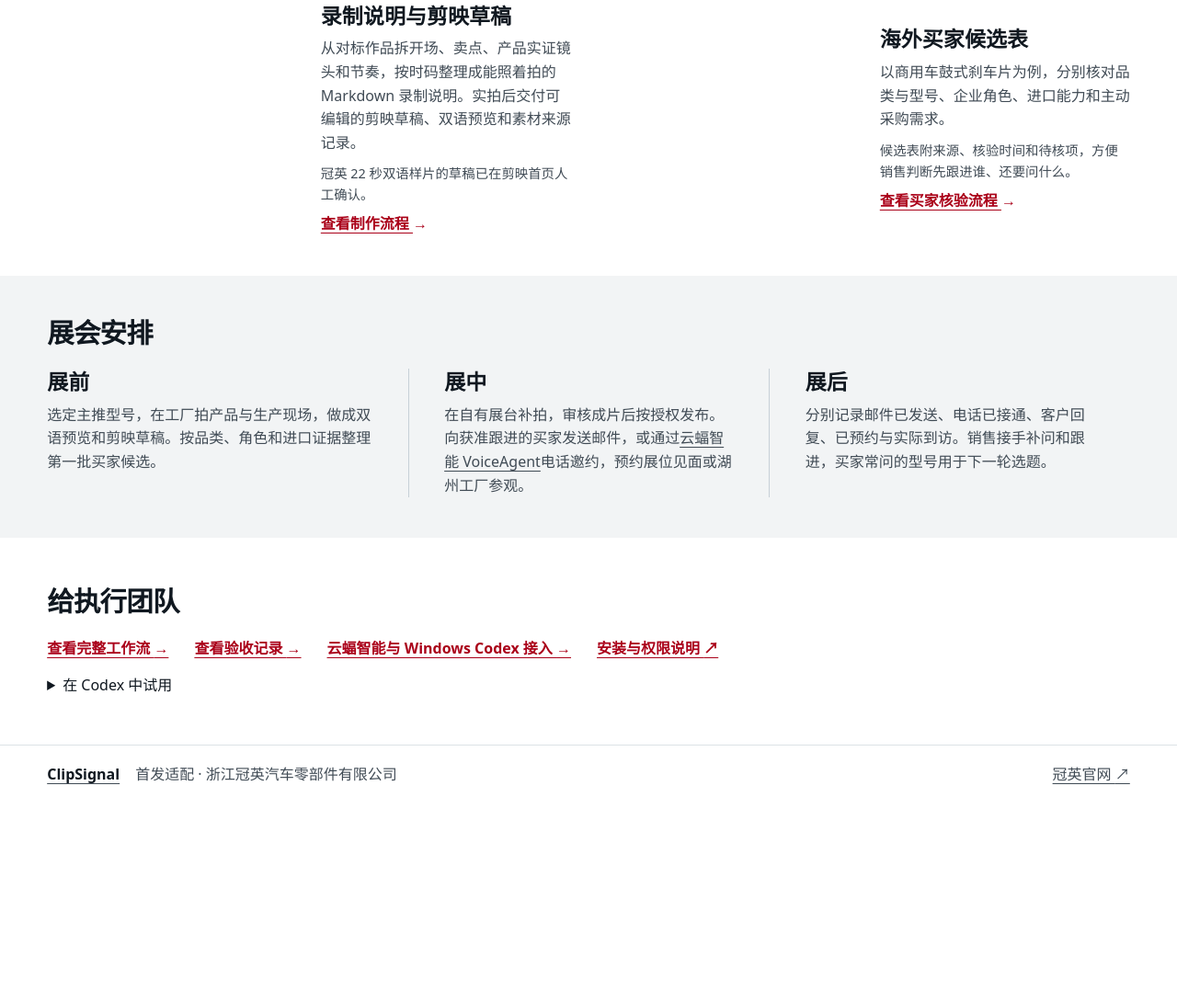
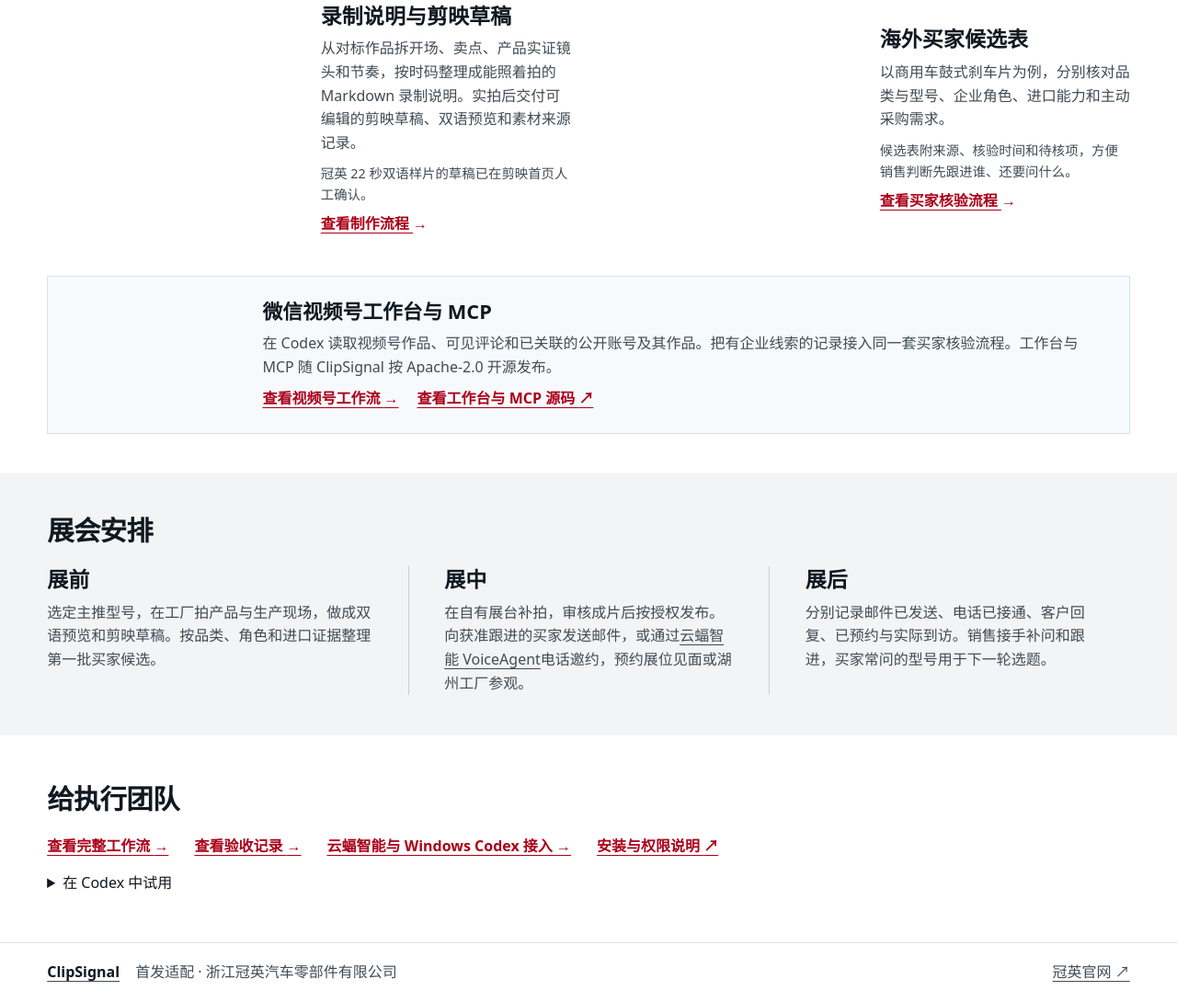
Before and after one commit to yuxuan6426/clipsignal, a plain HTML site: page site/index.html in a window 1280 px wide. Shown: the part 714-1804 px from the top of the page at 92% size. Before the commit the page ends 1589 px from the top, so only its background shows below. Drawn offline with Linux system fonts and the light colour scheme.

Commit message:
Feature the included WeChat Channels MCP on the homepage

```diff
--- a/site/index.html
+++ b/site/index.html
@@ -72,6 +72,17 @@
         </div>
       </article>
     </div>
+    <article id="wechat" class="case-shell case-channel" aria-labelledby="wechat-title">
+      <div class="case-channel-art" data-art="scene-07"></div>
+      <div>
+        <h3 id="wechat-title">微信视频号工作台与 MCP</h3>
+        <p>在 Codex 读取视频号作品、可见评论和已关联的公开账号及其作品。把有企业线索的记录接入同一套买家核验流程。工作台与 MCP 随 ClipSignal 按 Apache-2.0 开源发布。</p>
+        <div class="case-channel-links">
+          <a href="./guide/#wechat">查看视频号工作流 <span aria-hidden="true">→</span></a>
+          <a href="https://github.com/yuxuan6426/clipsignal/tree/main/modules/wechat">查看工作台与 MCP 源码 <span aria-hidden="true">↗</span></a>
+        </div>
+      </div>
+    </article>
   </section>
 
   <section id="schedule" class="case-schedule" aria-labelledby="schedule-title">
--- a/site/style.css
+++ b/site/style.css
@@ -122,6 +122,22 @@ main [id], #main { scroll-margin-top: var(--anchor-offset); }
 .case-output .case-evidence { font-size: .9em; }
 .case-output a, .case-tech-links a { color: var(--case-red-dark); font-weight: 650; }
 
+.case-channel {
+  display: grid;
+  grid-template-columns: clamp(104px, 14vw, 184px) minmax(0, 1fr);
+  align-items: center;
+  gap: clamp(14px, 2.4vw, 30px);
+  margin-bottom: clamp(24px, 3.4vw, 52px);
+  padding: clamp(14px, 2vw, 24px);
+  border: 1px solid var(--case-line);
+  background: #f7fafc;
+}
+.case-channel-art .art { width: 100%; height: auto; }
+.case-channel h3 { margin: 0; font-size: clamp(1.12rem, 1.7vw, 1.55rem); line-height: 1.25; }
+.case-channel p { margin: .55em 0; color: var(--case-muted); }
+.case-channel-links { display: flex; flex-wrap: wrap; gap: .3em 1.25em; }
+.case-channel-links a, #wechat.diagram a { color: var(--case-red-dark); font-weight: 650; }
+
 .case-schedule { background: var(--case-gray); padding-block: clamp(26px, 3.4vw, 46px); }
 .case-schedule h2, .case-technical h2 { font-size: clamp(1.45rem, 2.3vw, 2rem); letter-spacing: -.025em; }
 .case-timeline { display: grid; grid-template-columns: repeat(3, 1fr); }
@@ -162,7 +178,9 @@ main [id], #main { scroll-margin-top: var(--anchor-offset); }
   .case-facts dd { font-size: .95rem; line-height: 1.4; }
   .case-output { grid-template-columns: minmax(95px, 34%) minmax(0, 1fr); align-items: start; }
   .case-output-photo .art { aspect-ratio: 1.1; }
-  .case-output p { font-size: .93rem; }
+  .case-output p, .case-channel p { font-size: .93rem; }
+  .case-channel { grid-template-columns: minmax(80px, 25%) minmax(0, 1fr); align-items: start; }
+  .case-channel-links a { min-height: 34px; display: inline-flex; align-items: center; gap: .25em; }
   .case-setup summary { min-height: 44px; align-content: center; }
   .case-timeline { gap: 14px; }
   .case-timeline article { padding: 0; }
```
Also changed, not shown: site/guide/index.html (+2 -0 lines), 1 other file.
